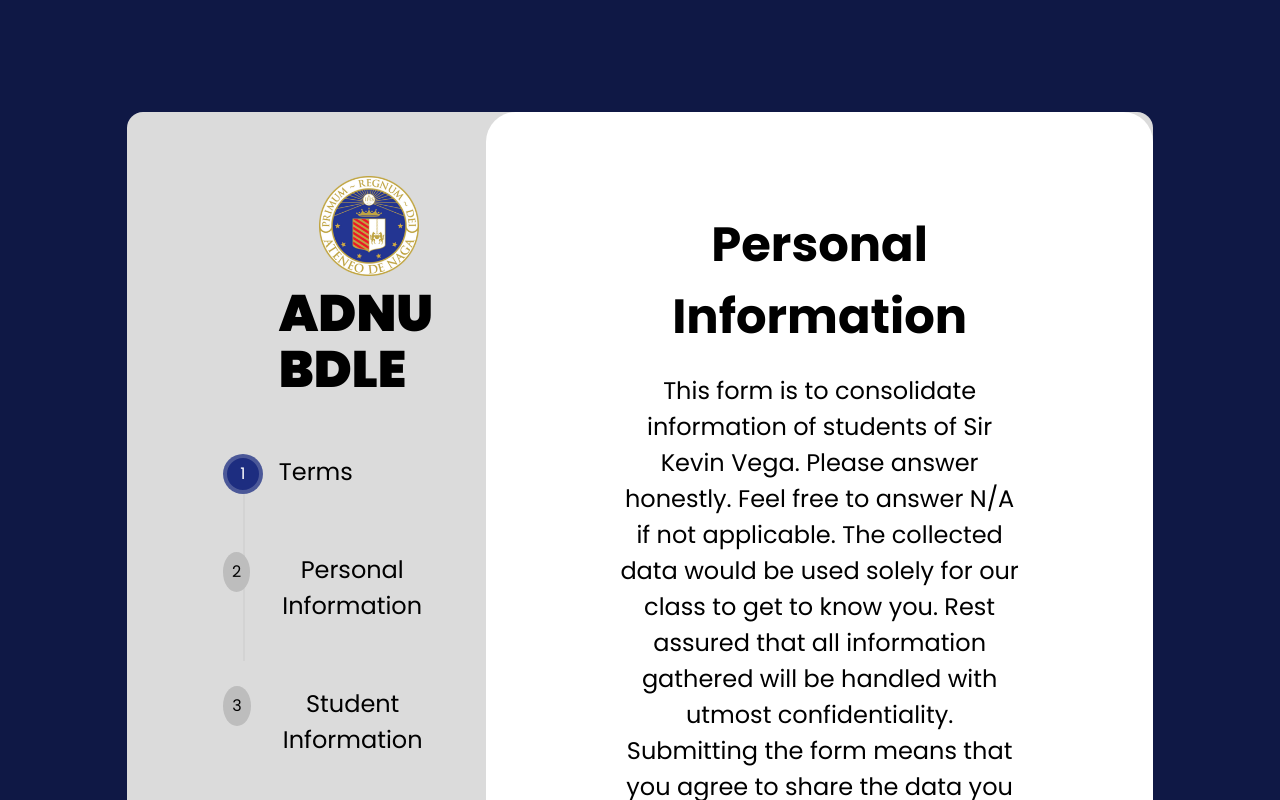
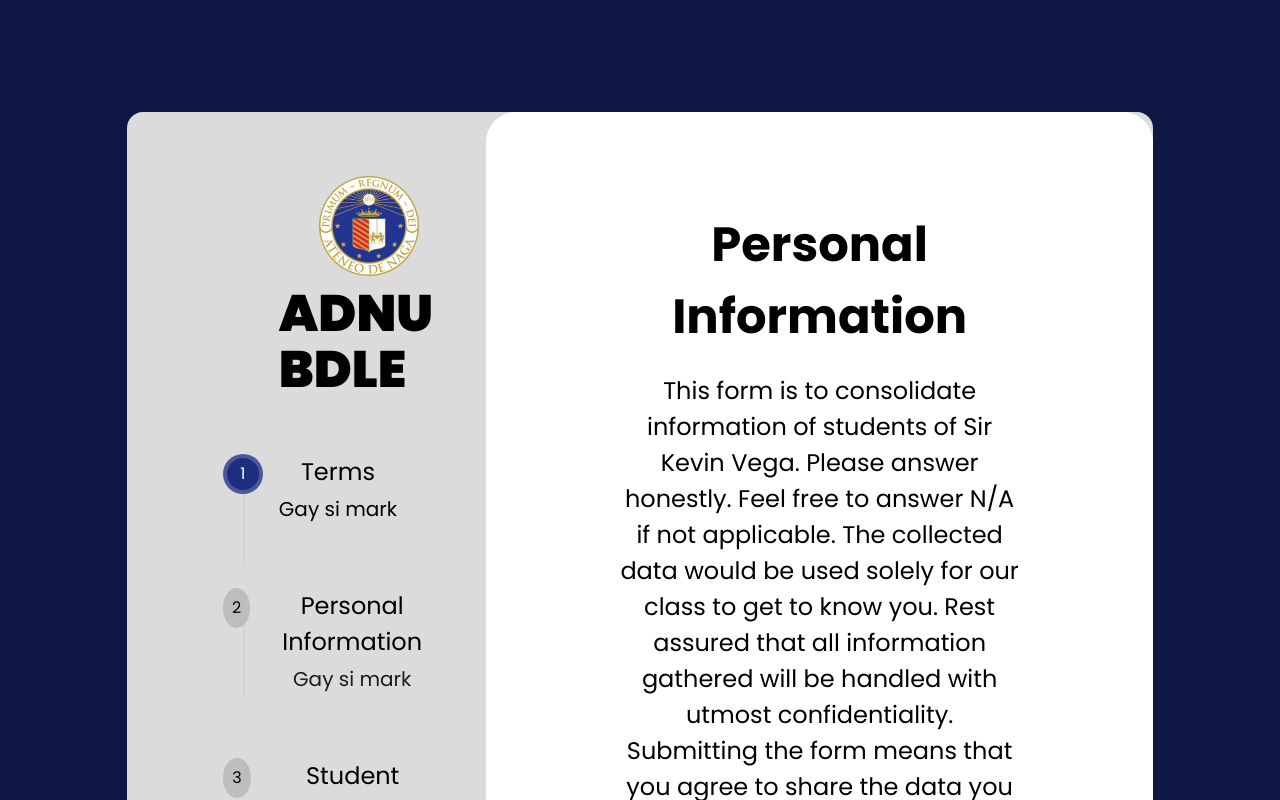
Before and after one commit to migoiarmando/bdle, a React (Vite) app in the folder client/: page /student-form in a window 1280 px wide. Shown: the top 800 px of the page. Built offline with nearby package versions, Linux system fonts and the light colour scheme.

Commit message:
Update StudentForm.tsx

```diff
--- a/client/src/StudentForm.tsx
+++ b/client/src/StudentForm.tsx
@@ -6,9 +6,9 @@
   const [activeStep, setActiveStep] = useState(1);
 
   const steps = [
-    { id: 1, label: "Terms" },
-    { id: 2, label: "Personal Information" },
-    { id: 3, label: "Student Information" },
+    { id: 1, label: "Terms", description: "Gay si mark" },
+    { id: 2, label: "Personal Information", description: "Gay si mark" },
+    { id: 3, label: "Student Information", description: "Gay si mark" },
   ];
 
   const handleNext = () => {
```
